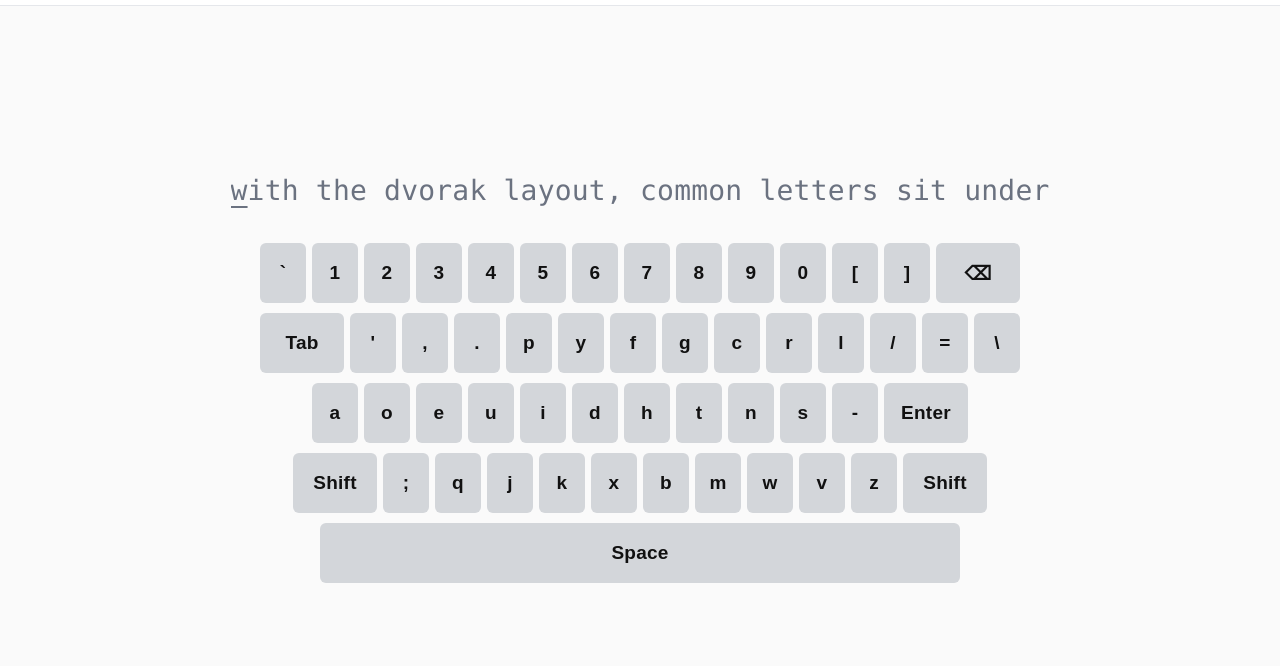
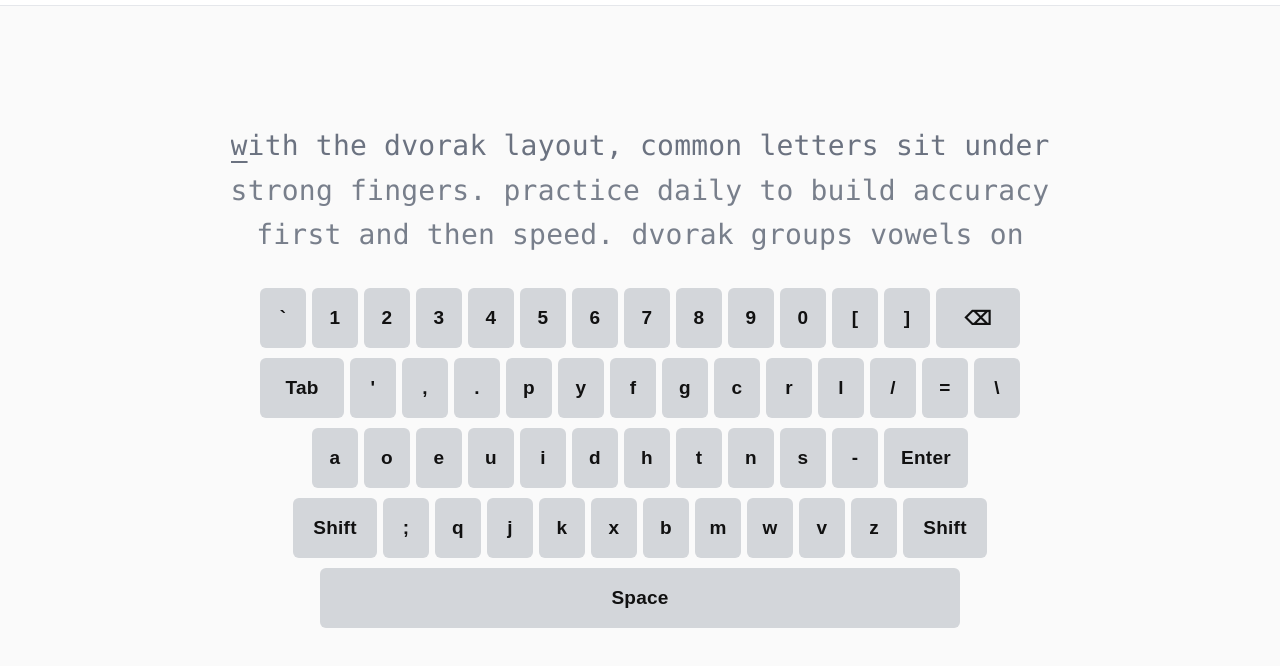
Before and after one commit to torusk/Dvorak-Typing, a plain HTML site: page index.html in a window 1280 px wide. Shown: the part 44-710 px from the top of the page. Drawn offline with Linux system fonts and the light colour scheme.

Commit message:
３行表示に変更

```diff
--- a/main.js
+++ b/main.js
@@ -48,11 +48,15 @@ const EXERCISES_CLI = [
 let mode = 'en';
 let sentenceIndex = 0;
 
-// 共通：候補単語列（複数要素を連結） → 画面は1行、末尾を削ってフィット
+// 共通：候補単語列（複数文を連結） → 画面は3行表示（行1がタイピング対象）
 let sourceWords = [];        // string[]
-let flatText = "";          // 1行の表示テキスト（sourceWordsの先頭から）
-let cursor = 0;             // flatText上のインデックス
-let marks = [];             // 0:未入力 / 1:正解 / -1:ミス
+let wordsOffset = 0;         // 現在の行1が始まる語インデックス
+let flatText = "";          // 行1の表示テキスト
+let cursor = 0;             // 行1内のカーソル位置（0..length）
+let marks = [];             // 0:未入力 / 1:正解 / -1:ミス（行1のみ）
+let lineWordCounts = [0,0,0]; // 行1〜行3の語数（行送り時に使用）
+let nextPreview1 = "";     // 次の行（行2）の表示キャッシュ
+let nextPreview2 = "";     // 次の行（行3）の表示キャッシュ
 
 // Shift系
 let shiftSticky = false;
@@ -165,32 +169,67 @@ function minWordsToKeepForCursor(){
   if(!prefix) return 1;
   return prefix.split(' ').length;
 }
-function layoutOneLine(){
-  // 画面幅とフォントから収まる単語数を算出し、flatTextを再構成
+function futureWordsPool(){
+  // 現在の残り語＋次セットの先読み語を結合（常に3行分確保）
+  const remain = sourceWords.slice(wordsOffset);
+  const set = currentSet();
+  const nextThree = [
+    set[(sentenceIndex+3)%set.length],
+    set[(sentenceIndex+4)%set.length],
+    set[(sentenceIndex+5)%set.length],
+  ].join(' ').split(' ');
+  return remain.concat(nextThree);
+}
+function layoutThreeLines(){
+  // 画面幅に収まる単語で行1〜行3を構成（行1は既入力語数を維持）
   const kbw = getKeyboardWidth();
-  textEl.style.maxWidth = `${Math.floor(kbw)}px`;  // 文字サイズは変えない
+  textEl.style.maxWidth = `${Math.floor(kbw)}px`;
+
+  const pool = futureWordsPool();
   const minKeep = minWordsToKeepForCursor();
-  const wordsThatFit = fitWordsToWidth(sourceWords, kbw);
-  let keepCount = Math.max(minKeep, wordsThatFit.length);
-  keepCount = Math.min(keepCount, sourceWords.length);
 
+  let off = 0;
+  // 行1
+  const fit1 = fitWordsToWidth(pool.slice(off), kbw);
+  let c1 = Math.max(minKeep, fit1.length);
+  c1 = Math.min(c1, Math.max(1, pool.length));
   const oldCursor = cursor;
-  flatText = sourceWords.slice(0, keepCount).join(' ');
+  flatText = pool.slice(off, off + c1).join(' ');
   if(oldCursor > flatText.length) cursor = flatText.length;
-
   const newMarks = new Array(flatText.length).fill(0);
   for(let i=0;i<Math.min(oldCursor, flatText.length); i++) newMarks[i] = 1;
   marks = newMarks;
+  off += c1;
 
-  renderText();
+  // 行2
+  let c2 = 0, line2 = "";
+  if(off < pool.length){
+    const fit2 = fitWordsToWidth(pool.slice(off), kbw);
+    c2 = Math.min(fit2.length, pool.length - off);
+    line2 = pool.slice(off, off + c2).join(' ');
+    off += c2;
+  }
+
+  // 行3
+  let c3 = 0, line3 = "";
+  if(off < pool.length){
+    const fit3 = fitWordsToWidth(pool.slice(off), kbw);
+    c3 = Math.min(fit3.length, pool.length - off);
+    line3 = pool.slice(off, off + c3).join(' ');
+    off += c3;
+  }
+
+  lineWordCounts = [c1, c2, c3];
+  nextPreview1 = line2; nextPreview2 = line3;
+  renderText(line2, line3);
 }
 
 // ===== 描画（常に1行） =====
 // flatText を1文字ずつ <span> にし、marks[] に応じてクラスを付与。
 // CSS 側で `.char.correct` `.char.wrong` `.char.current` を色分け表示。
-function renderText(){
+function renderText(next1="", next2=""){
   if(!textEl) return;
-  let out="";
+  let line1="";
   for(let i=0;i<flatText.length;i++){
     const ch=flatText[i];
     const m=marks[i]||0;
@@ -199,9 +238,13 @@ function renderText(){
     else if(m===-1) cls+=' wrong';
     else cls+=' pending';
     if(i===cursor) cls+=' current';
-    out += `<span class="${cls}">${escapeHTML(ch)}</span>`;
+    line1 += `<span class="${cls}">${escapeHTML(ch)}</span>`;
   }
-  textEl.innerHTML = out;
+  const n1 = escapeHTML(next1||"");
+  const n2 = escapeHTML(next2||"");
+  textEl.innerHTML = `<div class="line current">${line1}</div>`+
+                     (n1?`<div class="line next-line">${n1}</div>`:``)+
+                     (n2?`<div class="line next-line">${n2}</div>`:``);
 }
 
 // ===== 画像ダウンロード / 結合 / 印刷ビュー =====
@@ -220,7 +263,7 @@ function downloadLayouts(){
 // onChar         : 期待文字と比較し、正解なら前進 / ミスなら赤表示
 function handleVirtualKey(code){
   if(code === 'backspace') return onBackspace();
-  if(code === 'space' && cursor===flatText.length){ return nextSentence(); }
+  if(code === 'space' && cursor===flatText.length){ return advanceLine(); }
   const out = resolveOutput(code);
   if(out==null) return;
   if(out.length===1) return onChar(out, code);
@@ -237,19 +280,19 @@ function onChar(input, baseCode){
     const keyId = baseCode || ch.toLowerCase();
     if(keyId===' ') flashKey('space', true); else flashKey(keyId, true);
     cursor = clamp(cursor+1,0,flatText.length);
-    renderText();
+    renderText(nextPreview1, nextPreview2);
     // 行末到達時の自動遷移はしない（スペース押下で進む）
   }else{
     marks[cursor] = -1;
     const keyId = baseCode || ch.toLowerCase();
     if(keyId) flashKey(keyId, false);
-    renderText();
+    renderText(nextPreview1, nextPreview2);
   }
 }
 function onBackspace(){
   // ミス表示があればまず解除。なければ1文字戻る（正解表示も解除）
-  if(marks[cursor]===-1){ marks[cursor]=0; renderText(); return; }
-  if(cursor>0){ cursor--; marks[cursor]=0; renderText(); }
+  if(marks[cursor]===-1){ marks[cursor]=0; renderText(nextPreview1, nextPreview2); return; }
+  if(cursor>0){ cursor--; marks[cursor]=0; renderText(nextPreview1, nextPreview2); }
 }
 
 // ===== 課題選択 =====
@@ -268,14 +311,27 @@ function prepareSource(){
 function pickSentence(){
   // 出題の初期化。レイアウト確定後に message を消す。
   prepareSource();
+  wordsOffset = 0;
   cursor = 0;
   marks = [];
-  layoutOneLine();     // 1行に収める（末尾削除）
+  layoutThreeLines();   // 3行に分割して表示
 }
 function nextSentence(){
   const set = currentSet();
   sentenceIndex = (sentenceIndex+3) % set.length;
   pickSentence();
+}
+
+function advanceLine(){
+  // 行1を消化して次へ。バッファ末尾なら次セットへ。
+  const consume = lineWordCounts[0] || 0;
+  wordsOffset += consume;
+  cursor = 0; marks = [];
+  if(wordsOffset >= sourceWords.length){
+    nextSentence();
+  }else{
+    layoutThreeLines();
+  }
 }
 
 // ===== 初期化 =====
@@ -299,7 +355,7 @@ function init(){
     if(k==='Tab'){ e.preventDefault(); onChar(' ','tab'); onChar(' ','tab'); return; }
     if(k===' '){
       e.preventDefault();
-      if(cursor===flatText.length) return nextSentence();
+      if(cursor===flatText.length) return advanceLine();
       return onChar(' ','space');
     }
     if(k.length===1){
@@ -315,10 +371,10 @@ function init(){
     cancelAnimationFrame(rAf);
     rAf = requestAnimationFrame(()=>{
       const typedCount = cursor;
-      layoutOneLine();
+      layoutThreeLines();
       cursor = clamp(typedCount, 0, flatText.length);
       for(let i=0;i<flatText.length;i++) marks[i] = (i < cursor) ? 1 : 0;
-      renderText();
+      renderText(nextPreview1, nextPreview2);
     });
   };
   window.addEventListener('resize', onResize);
--- a/style.css
+++ b/style.css
@@ -65,6 +65,10 @@ body{
 .text .char.wrong{color:var(--tile-wrong)}
 .text .char.current{position:relative; text-decoration:underline; text-underline-offset:6px}
 
+/* 3行表示用 */
+.text .line{white-space:nowrap}
+.text .next-line{color:#6b7280; opacity:0.9}
+
 
 
 /* === キーボード === */
```
